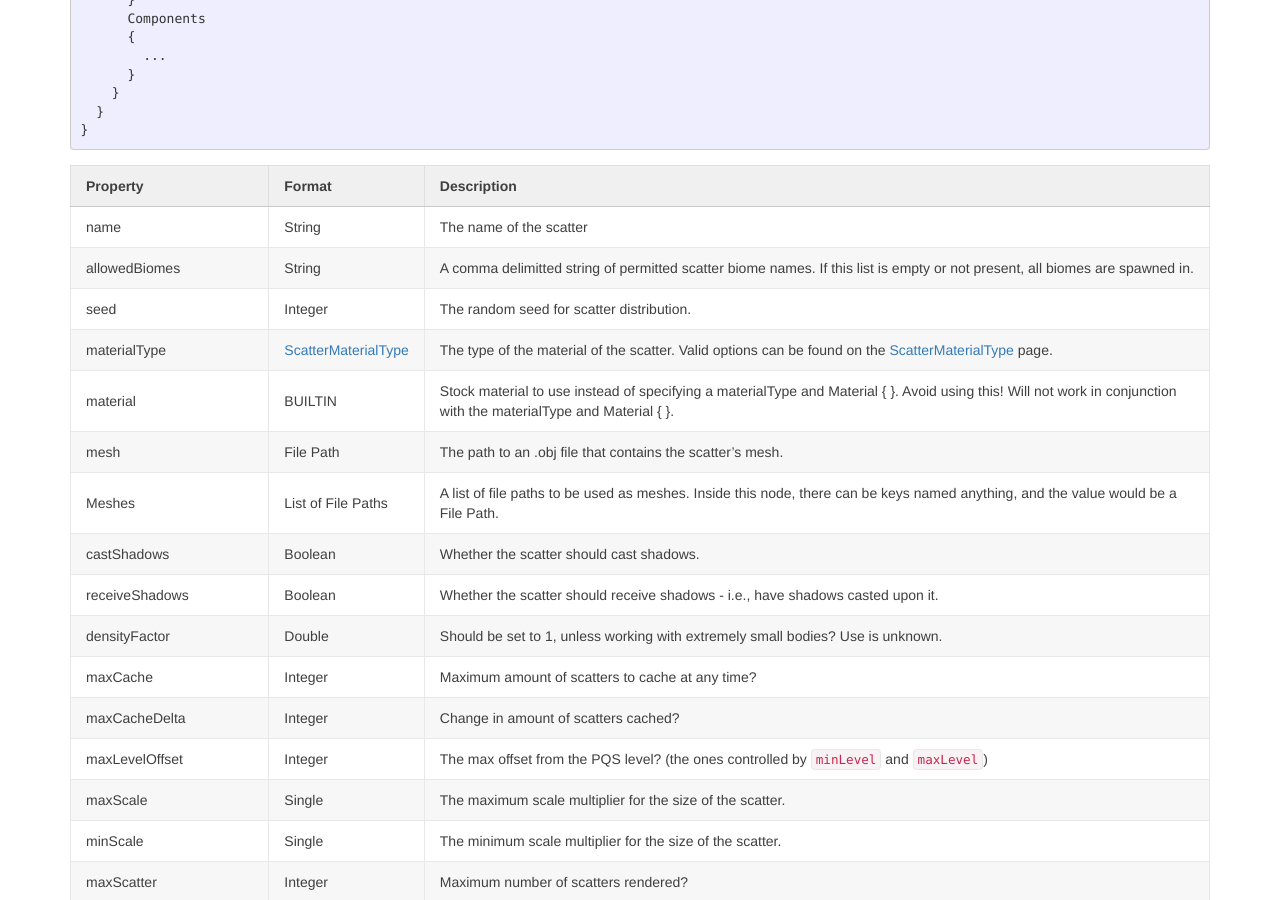
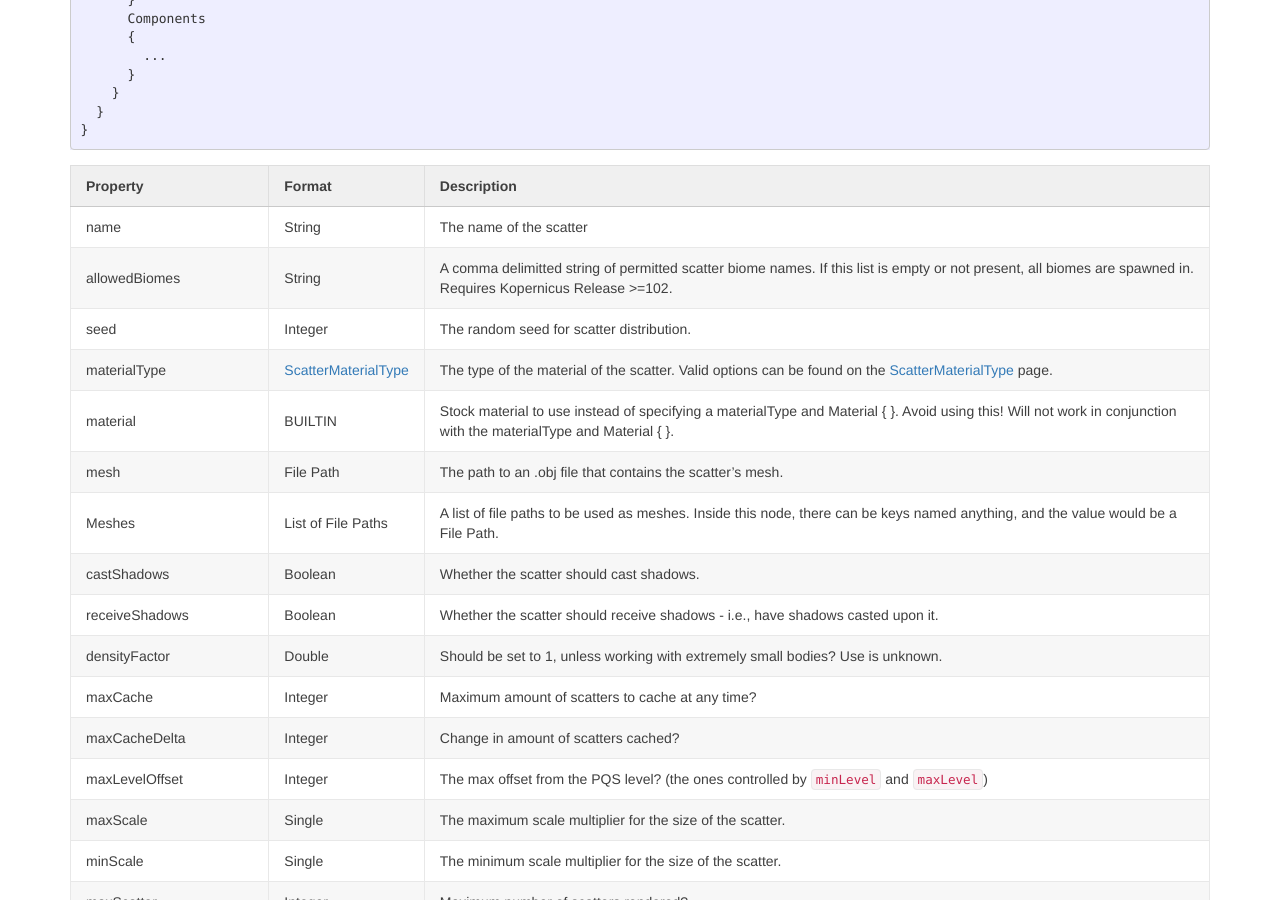
Before and after one commit to Kopernicus/wiki, a Jekyll site: the page built from main/PQSMods/LandControl/Scatters.md, in a window 1280 px wide and 900 px high, scrolled down 760 px. Built offline with Jekyll 4.4.1, drawn with Linux system fonts in a browser that asks for light colours.

Commit message:
Update Scatters.md
Add note about release requirements on allowedBiomes.

```diff
--- a/main/PQSMods/LandControl/Scatters.md
+++ b/main/PQSMods/LandControl/Scatters.md
@@ -49,7 +49,7 @@ LandControl
 |Property|Format|Description|
 |--------|------|-----------|
 |name|String|The name of the scatter|
-|allowedBiomes|String|A comma delimitted string of permitted scatter biome names.  If this list is empty or not present, all biomes are spawned in.|
+|allowedBiomes|String|A comma delimitted string of permitted scatter biome names.  If this list is empty or not present, all biomes are spawned in. Requires Kopernicus Release >=102.|
 |seed|Integer|The random seed for scatter distribution.|
 |materialType|[ScatterMaterialType]({{ site.baseurl }}{% link main/PQSMods/LandControl/ScatterMaterialType.md %})|The type of the material of the scatter. Valid options can be found on the [ScatterMaterialType]({{ site.baseurl }}{% link main/PQSMods/LandControl/ScatterMaterialType.md %}) page.
 |material|BUILTIN|Stock material to use instead of specifying a materialType and Material { }. Avoid using this! Will not work in conjunction with the materialType and Material { }.|
```
